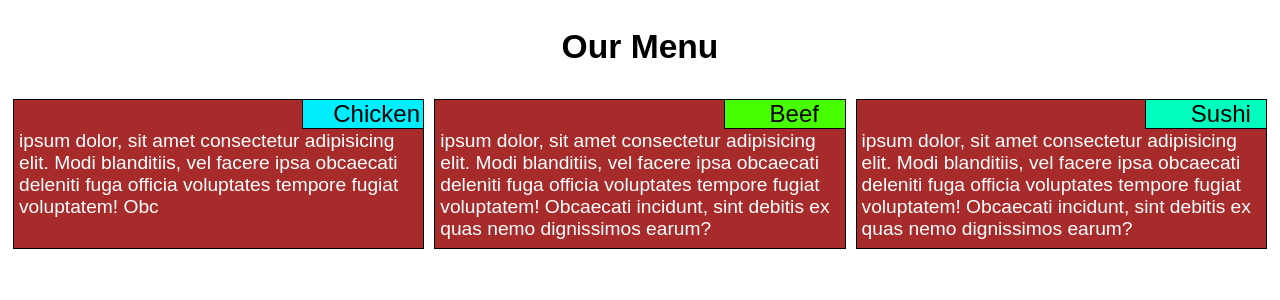
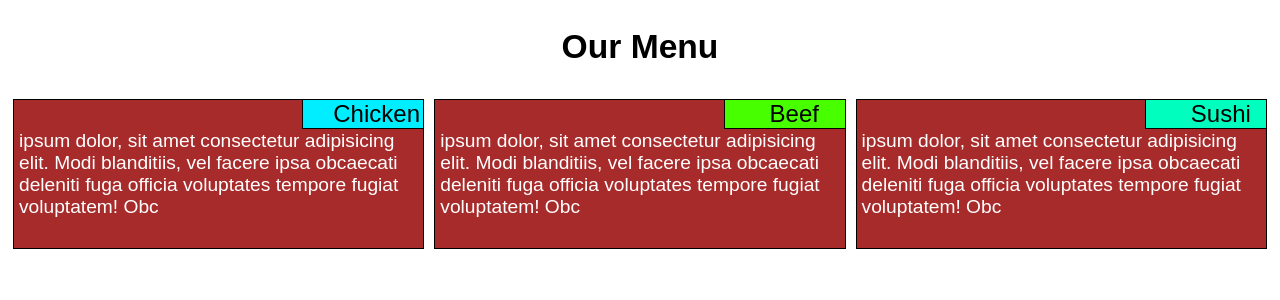
Before and after one commit to adaga007/coursera-assignment, a Jekyll site: the page module2-solution/index.html, which Jekyll copies as it is, in a window 1280 px wide. Shown: the top 300 px of the page. Built offline with Jekyll 4.4.1, drawn with Linux system fonts in a browser that asks for light colours.

Commit message:
New changes made.

```diff
--- a/module2-solution/index.html
+++ b/module2-solution/index.html
@@ -11,8 +11,8 @@
     <div class="row">
         <h2 class="heading">Our Menu</h2>
         <div class="col-lg-4 col-md-6 col-sm-12"><section class="chicken">Chicken</section><p>ipsum dolor, sit amet consectetur adipisicing elit. Modi blanditiis, vel facere ipsa obcaecati deleniti fuga officia voluptates tempore fugiat voluptatem! Obc</p></div>
-        <div class="col-lg-4 col-md-6 col-sm-12"><section class="beef">Beef</section><p>ipsum dolor, sit amet consectetur adipisicing elit. Modi blanditiis, vel facere ipsa obcaecati deleniti fuga officia voluptates tempore fugiat voluptatem! Obcaecati incidunt, sint debitis ex quas nemo dignissimos earum?</p></div>
-        <div class="col-lg-4 col-md-12 col-sm-12"><section class="suya">Sushi</section><p>ipsum dolor, sit amet consectetur adipisicing elit. Modi blanditiis, vel facere ipsa obcaecati deleniti fuga officia voluptates tempore fugiat voluptatem! Obcaecati incidunt, sint debitis ex quas nemo dignissimos earum?</p></div>
+        <div class="col-lg-4 col-md-6 col-sm-12"><section class="beef">Beef</section><p>ipsum dolor, sit amet consectetur adipisicing elit. Modi blanditiis, vel facere ipsa obcaecati deleniti fuga officia voluptates tempore fugiat voluptatem! Obc</p></div>
+        <div class="col-lg-4 col-md-12 col-sm-12"><section class="suya">Sushi</section><p>ipsum dolor, sit amet consectetur adipisicing elit. Modi blanditiis, vel facere ipsa obcaecati deleniti fuga officia voluptates tempore fugiat voluptatem! Obc</p></div>
     </div>
 </body>
 </html>
```
